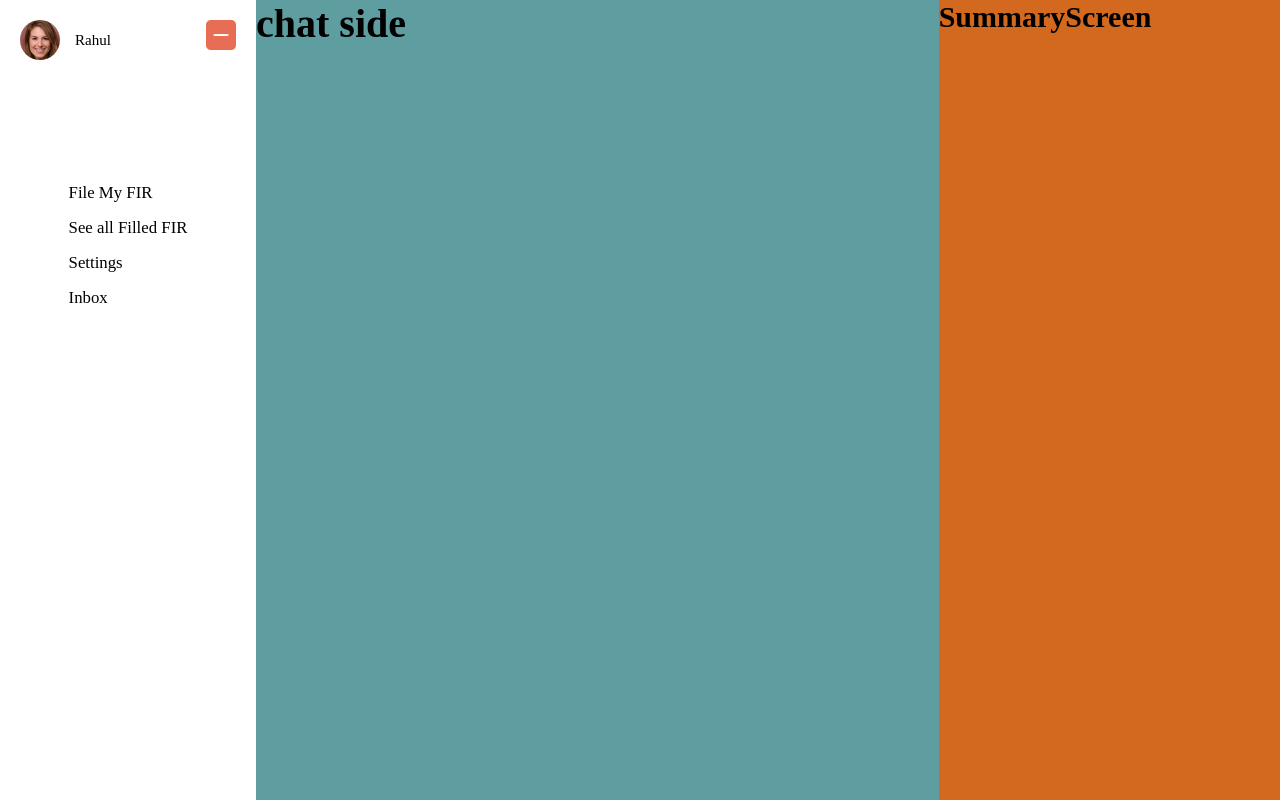
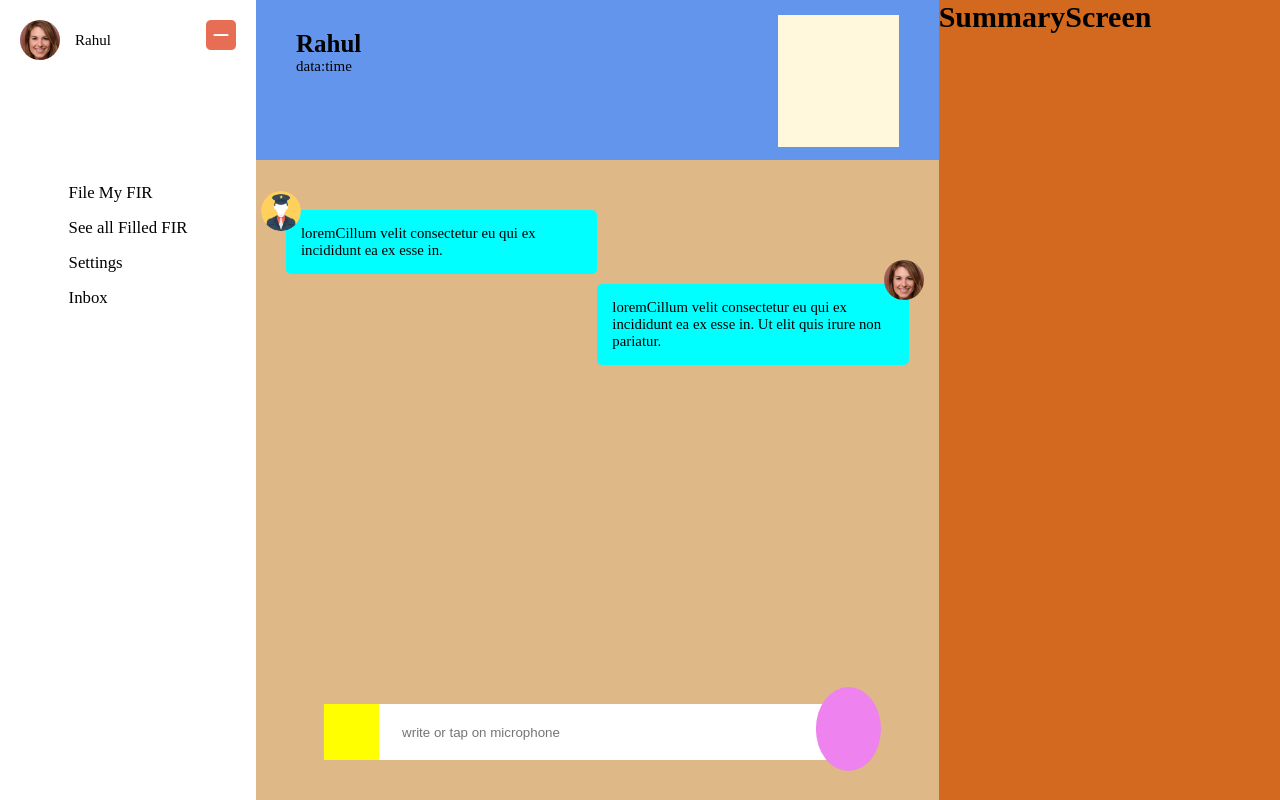
Before and after one commit to RishabhVerma098/policeuser, a React (Create React App) app: page / in a window 1280 px wide. Built offline with nearby package versions, Linux system fonts and the light colour scheme.

Commit message:
userinputbar abd chatscreen basic uo done

```diff
--- a/src/components/main/chat/chat-index.js
+++ b/src/components/main/chat/chat-index.js
@@ -1,9 +1,14 @@
 import React from "react";
 import "./chat-index.scss";
+import UserAndPoliceFig from "./userAndPoliceFig/userAndPoliceFig";
+import ChatScreen from "./chatScreen/chatScreen";
+import UserInputBar from "./userInputBar/userInputBar";
 function Chat() {
   return (
     <div className="chat">
-      <h2>chat side</h2>
+      <UserAndPoliceFig />
+      <ChatScreen />
+      <UserInputBar />
     </div>
   );
 }
--- a/src/components/main/chat/chat-index.scss
+++ b/src/components/main/chat/chat-index.scss
@@ -1,4 +1,5 @@
 .chat {
   flex: 2;
-  background-color: cadetblue;
+  //userAndPoliceFig
+  //chat screen
 }
--- /dev/null
+++ b/src/components/main/chat/chatScreen/chatScreen.js
@@ -0,0 +1,23 @@
+import React from "react";
+import "./chatScreen.scss";
+function ChatScreen() {
+  return (
+    <div className="chatScreen">
+      <div className="police-message message">
+        <div className="avatar"></div>
+        <div className="text">
+          loremCillum velit consectetur eu qui ex incididunt ea ex esse in.
+        </div>
+      </div>
+      <div className="user-message message">
+        <div className="avatar"></div>
+        <div className="text">
+          loremCillum velit consectetur eu qui ex incididunt ea ex esse in. Ut
+          elit quis irure non pariatur.
+        </div>
+      </div>
+    </div>
+  );
+}
+
+export default ChatScreen;
--- /dev/null
+++ b/src/components/main/chat/chatScreen/chatScreen.scss
@@ -0,0 +1,46 @@
+.chatScreen {
+  width: 100%;
+  height: 70vh;
+  background-color: burlywood;
+  display: flex;
+  flex-direction: column;
+  padding: 4rem 3rem 3rem 3rem;
+  overflow-y: auto;
+  .message {
+    max-width: 50%;
+    margin-top: 1rem;
+
+    align-self: flex-start;
+    position: relative;
+    .avatar {
+      width: 4rem;
+      height: 4rem;
+      border-radius: 100%;
+      position: absolute;
+      top: -30%;
+      left: -8%;
+    }
+    .text {
+      width: 100%;
+      font-size: calc(0.2rem + 1vw);
+      background-color: cyan;
+      border-radius: 5px;
+      padding: 1.5rem;
+    }
+  }
+  .police-message {
+    .avatar {
+      background-image: url("../../../../asset/police.png");
+      background-size: cover;
+    }
+  }
+  .user-message {
+    align-self: flex-end;
+    .avatar {
+      top: -30%;
+      left: 92%;
+      background-image: url("../../../../asset/person.jpeg");
+      background-size: cover;
+    }
+  }
+}
--- /dev/null
+++ b/src/components/main/chat/userAndPoliceFig/userAndPoliceFig.js
@@ -0,0 +1,15 @@
+import React from "react";
+import "./userAndPoliceFig.scss";
+function userAndPoliceFig() {
+  return (
+    <div className="userAndPoliceFig">
+      <div className="userNameDateTime">
+        <h4>Rahul</h4>
+        <p>data:time</p>
+      </div>
+      <div className="policeFig"></div>
+    </div>
+  );
+}
+
+export default userAndPoliceFig;
--- /dev/null
+++ b/src/components/main/chat/userAndPoliceFig/userAndPoliceFig.scss
@@ -0,0 +1,17 @@
+.userAndPoliceFig {
+  width: 100%;
+  height: 20vh;
+  display: flex;
+  justify-content: space-between;
+  padding: 3rem 4rem 1rem 4rem;
+  background-color: cornflowerblue;
+
+  .userNameDateTime {
+  }
+  .policeFig {
+    background-color: cornsilk;
+    width: 20%;
+    height: 110%;
+    margin-top: -15px;
+  }
+}
--- /dev/null
+++ b/src/components/main/chat/userInputBar/userInputBar.js
@@ -0,0 +1,21 @@
+import React from "react";
+import "./userInputBar.scss";
+function UserInputBar() {
+  return (
+    <div className="userInput">
+      <div className="bar">
+        <div className="microphone"></div>
+        <div className="enterText">
+          <input
+            type="text"
+            name="name"
+            placeholder="write or tap on microphone"
+            maxLength="50"
+          />
+        </div>
+        <div className="go"></div>
+      </div>
+    </div>
+  );
+}
+export default UserInputBar;
--- /dev/null
+++ b/src/components/main/chat/userInputBar/userInputBar.scss
@@ -0,0 +1,53 @@
+.userInput {
+  width: 100%;
+  height: 10vh;
+  position: relative;
+  .bar {
+    border-radius: 5px;
+    width: 80%;
+    background-color: white;
+    height: 7vh;
+    position: absolute;
+    top: 50%;
+    left: 50%;
+    transform: translate(-50%, -100%);
+    display: flex;
+
+    .microphone {
+      width: 10%;
+      height: 100%;
+      background-color: yellow;
+      background-size: cover;
+    }
+    .enterText {
+      width: 85%;
+      height: 100%;
+      position: relative;
+      margin-left: -2rem;
+      input {
+        position: absolute;
+        top: 50%;
+        left: 50%;
+        transform: translate(-50%, -50%);
+        width: 90%;
+        height: 90%;
+        text-decoration: none;
+        border: none;
+        padding-left: 2rem;
+
+        &:focus {
+          outline: none;
+        }
+      }
+    }
+    .go {
+      width: 12%;
+      height: 150%;
+      border-radius: 100%;
+      position: absolute;
+      left: 90%;
+      bottom: -20%;
+      background-color: violet;
+    }
+  }
+}
--- a/src/components/panel/index.js
+++ b/src/components/panel/index.js
@@ -11,7 +11,7 @@ function Panel(props) {
       <div className="user">
         <div className="userPhotoName">
           <div className="image"></div>
-          <text>Rahul</text>
+          <p>Rahul</p>
         </div>
         <div className="icon" onClick={() => props.slider()}></div>
       </div>
--- a/src/components/panel/index.scss
+++ b/src/components/panel/index.scss
@@ -24,7 +24,7 @@
         background-size: contain;
       }
 
-      text {
+      p {
         align-self: center;
         padding-left: 1.5rem;
       }
```
Also changed, not shown: src/asset/police.png (added), src/asset/policeman.png (added).
